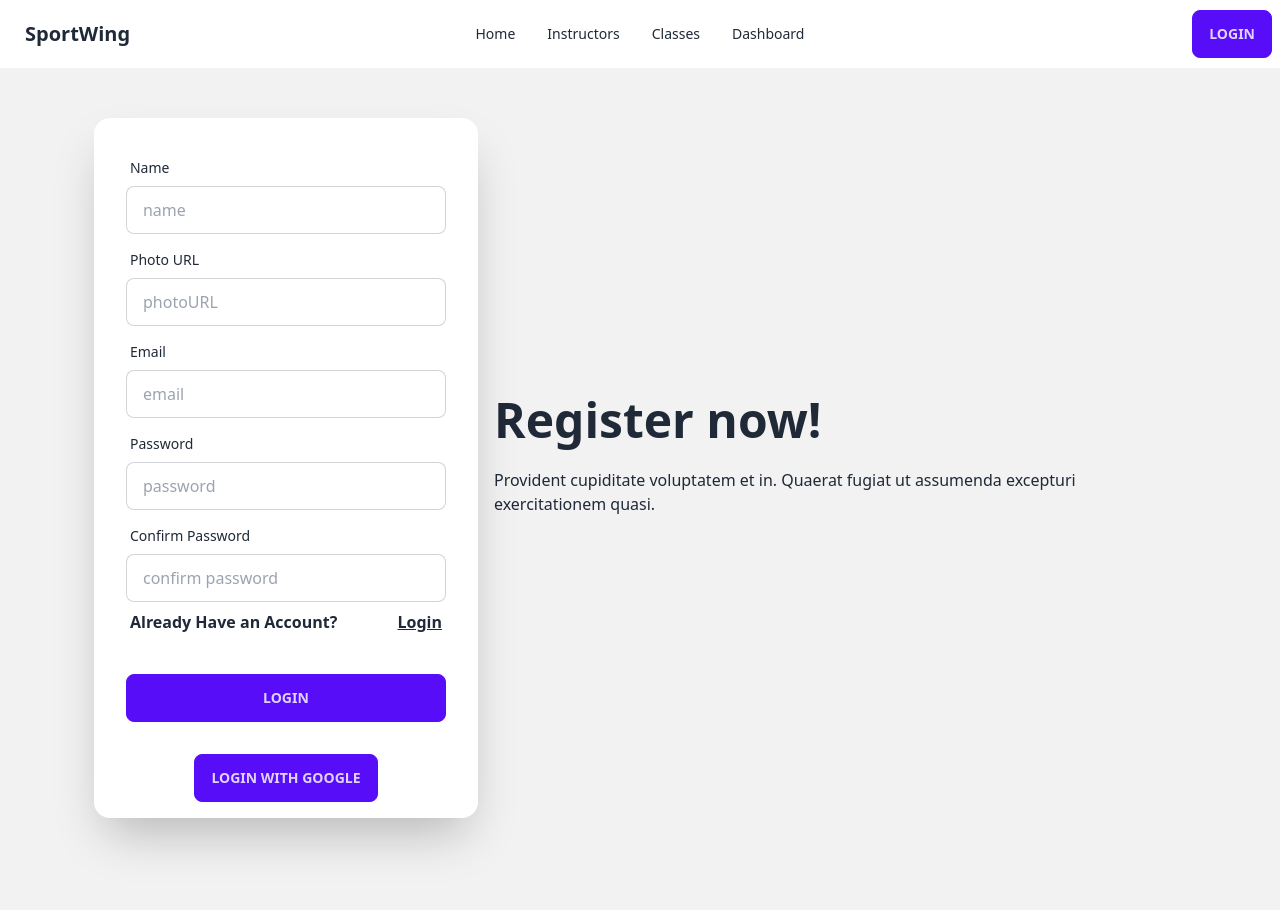
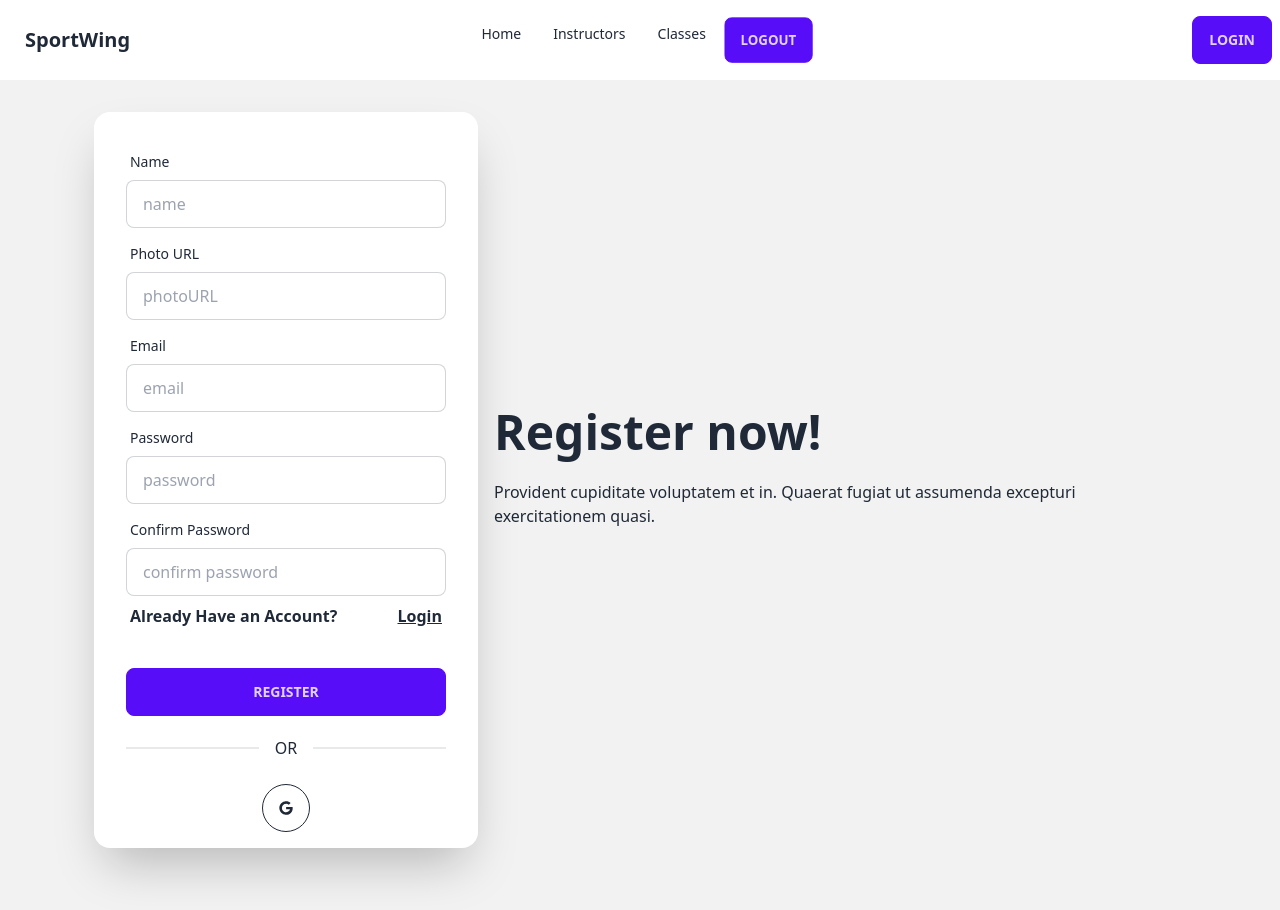
Before and after one commit to mdyasin7636/sportwing-client, a React (Vite) app: page /register in a window 1280 px wide. Shown: the top 910 px of the page. Built offline with nearby package versions, Linux system fonts and the light colour scheme; no server answers.

Commit message:
login & reg updated

```diff
--- a/package.json
+++ b/package.json
@@ -18,7 +18,8 @@
     "react-hook-form": "^7.44.3",
     "react-icons": "^4.9.0",
     "react-router-dom": "^6.12.0",
-    "sort-by": "^1.2.0"
+    "sort-by": "^1.2.0",
+    "sweetalert2": "^11.7.11"
   },
   "devDependencies": {
     "@types/react": "^18.0.37",
--- a/src/Pages/Login/Login.jsx
+++ b/src/Pages/Login/Login.jsx
@@ -1,14 +1,31 @@
 /* eslint-disable react/no-unescaped-entities */
 
-import { useState } from "react";
+import { useContext, useState } from "react";
 import { Link } from "react-router-dom";
 import { RiEyeLine, RiEyeOffLine } from "react-icons/ri";
+import { useForm } from "react-hook-form";
+import { AuthContext } from "../../providers/AuthProvider";
+import SocialLogin from "../Shared/SocialLogin/SocialLogin";
 
 const Login = () => {
   const [showPassword, setShowPassword] = useState(false);
-
   const togglePasswordVisibility = () => {
     setShowPassword(!showPassword);
+  };
+
+  const { register, handleSubmit } = useForm();
+  const {signIn} = useContext(AuthContext);
+
+  const onSubmit = data => {
+    signIn(data.email, data.password)
+    .then(result => {
+      const loggedUser = result.user;
+      console.log(loggedUser);
+    })
+    .catch(error => {
+      console.log(error);
+    })
+    console.log(data)
   };
 
   return (
@@ -22,13 +39,14 @@ const Login = () => {
           </p>
         </div>
         <div className="card flex-shrink-0 w-full max-w-sm shadow-2xl bg-base-100">
-          <form className="card-body">
+          <form onSubmit={handleSubmit(onSubmit)} className="card-body">
             <div className="form-control">
               <label className="label">
                 <span className="label-text">Email</span>
               </label>
               <input
                 type="text"
+                {...register("email")}
                 placeholder="email"
                 className="input input-bordered"
               />
@@ -40,6 +58,7 @@ const Login = () => {
               <div className="relative flex items-center">
                 <input
                   type={showPassword ? "text" : "password"}
+                  {...register("password")}
                   placeholder="password"
                   className="input input-bordered pr-[121px]"
                 />
@@ -64,10 +83,10 @@ const Login = () => {
             <div className="form-control mt-6">
               <button className="btn btn-primary">Login</button>
             </div>
+            <div className="divider">OR</div>
           </form>
-          <div className="text-center mb-4">
-            <button className="btn btn-primary">Login With Google</button>
-          </div>
+
+          <SocialLogin></SocialLogin>
         </div>
       </div>
     </div>
--- a/src/Pages/Register/Register.jsx
+++ b/src/Pages/Register/Register.jsx
@@ -1,6 +1,48 @@
-import { Link } from "react-router-dom";
+import { useForm } from "react-hook-form";
+import { Link, useNavigate } from "react-router-dom";
+import { useContext, useEffect } from "react";
+import { AuthContext } from "../../providers/AuthProvider";
+import Swal from "sweetalert2";
+import SocialLogin from "../Shared/SocialLogin/SocialLogin";
 
 const Register = () => {
+  const { register,handleSubmit, reset, watch, formState: { errors }} = useForm();
+
+  const {createUser, updateUserProfile} = useContext(AuthContext);
+  const navigate = useNavigate();
+
+  const onSubmit = (data) => {
+    console.log(data);
+    createUser(data.email, data.password)
+    .then(result => {
+      const loggedUser = result.user;
+      console.log(loggedUser);
+      updateUserProfile(data.name, data.photoURL)
+      .then( () => {
+        console.log('User Profile info Updated');
+        reset();
+        Swal.fire({
+          position: 'top-end',
+          icon: 'success',
+          title: 'User Created Successfully',
+          showConfirmButton: false,
+          timer: 1500
+        });
+        navigate('/');
+      })
+      .catch( error => console.log(error))
+    })
+  };
+
+  const password = watch("password");
+
+  useEffect(() => {
+    register("confirmPassword", {
+      validate: (value) =>
+        value === password || "Passwords do not match",
+    });
+  }, [register, password]);
+
   return (
     <div className="hero min-h-screen bg-base-200">
       <div className="hero-content flex-col lg:flex-row-reverse">
@@ -12,13 +54,14 @@ const Register = () => {
           </p>
         </div>
         <div className="card flex-shrink-0 w-full max-w-sm shadow-2xl bg-base-100">
-          <form className="card-body">
+          <form onSubmit={handleSubmit(onSubmit)} className="card-body">
             <div className="form-control">
               <label className="label">
                 <span className="label-text">Name</span>
               </label>
               <input
                 type="text"
+                {...register("name")}
                 placeholder="name"
                 className="input input-bordered"
               />
@@ -29,6 +72,7 @@ const Register = () => {
               </label>
               <input
                 type="text"
+                {...register("photoURL")}
                 placeholder="photoURL"
                 className="input input-bordered"
               />
@@ -39,9 +83,11 @@ const Register = () => {
               </label>
               <input
                 type="text"
+                {...register("email", { required: true })}
                 placeholder="email"
                 className="input input-bordered"
               />
+              {errors.email && <span>This field is required</span>}
             </div>
             <div className="form-control">
               <label className="label">
@@ -49,9 +95,25 @@ const Register = () => {
               </label>
               <input
                 type="password"
+                {...register("password", {
+                  required: true,
+                  minLength: 6,
+                  pattern: /(?=.*[A-Z])(?=.*[!@#$&*])/
+                })}
                 placeholder="password"
                 className="input input-bordered"
               />
+              {errors.password?.type === "required" && (
+                <span>Password is required</span>
+              )}
+              {errors.password?.type === "minLength" && (
+                <span>Password must be at least 6 characters</span>
+              )}
+              {errors.password?.type === "pattern" && (
+                <span>
+                  Password must have a capital letter & a special character
+                </span>
+              )}
             </div>
             <div className="form-control">
               <label className="label">
@@ -59,22 +121,26 @@ const Register = () => {
               </label>
               <input
                 type="password"
+                {...register("confirmPassword")}
                 placeholder="confirm password"
                 className="input input-bordered"
               />
-               <label className="label font-semibold">
-              Already Have an Account? <Link className='link' to="/login">Login</Link>
+              {errors.confirmPassword && (
+                <span>{errors.confirmPassword.message}</span>
+              )}
+              <label className="label font-semibold">
+                Already Have an Account?
+                <Link className="link" to="/login">
+                  Login
+                </Link>
               </label>
             </div>
             <div className="form-control mt-6">
-              <button className="btn btn-primary">Login</button>
+              <button className="btn btn-primary">Register</button>
             </div>
+            <div className="divider">OR</div>
           </form>
-          <div className="text-center mb-4">
-          <button className="btn btn-primary">
-              Login With Google
-            </button>
-          </div>
+          <SocialLogin></SocialLogin>
         </div>
       </div>
     </div>
--- a/src/Pages/Shared/Navbar/Navbar.jsx
+++ b/src/Pages/Shared/Navbar/Navbar.jsx
@@ -1,21 +1,32 @@
+import { useContext } from "react";
 import { Link } from "react-router-dom";
+import { AuthContext } from "../../../providers/AuthProvider";
 
 const Navbar = () => {
+  const { user, logOut } = useContext(AuthContext);
+
+  const handleLogOut = () => {
+    logOut()
+      .then(() => {})
+      .catch((error) => console.log(error));
+  };
+
   const navOptions = (
     <>
       <li>
-        <Link to='/'>Home</Link>
+        <Link to="/">Home</Link>
       </li>
       <li>
-        <Link to='/'>Instructors</Link>
+        <Link to="/">Instructors</Link>
       </li>
       <li>
-        <Link to='/'>Classes</Link>
-      </li>
-      <li>
-        <Link to='/'>Dashboard</Link>
+        <Link to="/">Classes</Link>
       </li>
 
+      {
+      user ?
+        <li> <Link to="/">Dashboard</Link> </li> : ""
+      }
     </>
   );
 
@@ -50,11 +61,22 @@ const Navbar = () => {
       </div>
       <div className="navbar-center hidden lg:flex">
         <ul className="menu menu-horizontal px-1">
-         {navOptions}
+          {navOptions}
+          <button onClick={handleLogOut} className="btn btn-primary">
+            Logout
+          </button>
         </ul>
       </div>
       <div className="navbar-end">
-       <Link className="btn btn-primary" to='/login'>Login</Link>
+        {user ? (
+          <div>
+            <img className="w-12 rounded-full" src={user?.photoURL} />
+          </div>
+        ) : (
+          <Link className="btn btn-primary" to="/login">
+            Login
+          </Link>
+        )}
       </div>
     </div>
   );
--- /dev/null
+++ b/src/Pages/Shared/SocialLogin/SocialLogin.jsx
@@ -0,0 +1,27 @@
+import { useContext } from "react";
+import { AuthContext } from "../../../providers/AuthProvider";
+import { FaGoogle } from 'react-icons/fa';
+
+const SocialLogin = () => {
+
+    const {googleSignIn} = useContext(AuthContext);
+
+    const handleGoogleSignIn = () => {
+        googleSignIn()
+        .then(result => {
+            const loggedUser = result.user;
+            console.log(loggedUser);
+        })
+        .catch( error => console.log(error))
+    }
+
+    return (
+        <div>
+            <div className="text-center mb-4 -mt-5">
+            <button onClick={handleGoogleSignIn} className="btn btn-circle btn-outline"> <span> <FaGoogle/> </span> </button>
+          </div>
+        </div>
+    );
+};
+
+export default SocialLogin;
--- a/src/providers/AuthProvider.jsx
+++ b/src/providers/AuthProvider.jsx
@@ -1,5 +1,5 @@
 import { createContext, useEffect, useState } from "react";
-import { createUserWithEmailAndPassword, getAuth, onAuthStateChanged, signInWithEmailAndPassword, signOut } from "firebase/auth";
+import { GoogleAuthProvider, createUserWithEmailAndPassword, getAuth, onAuthStateChanged, signInWithEmailAndPassword, signInWithPopup, signOut, updateProfile } from "firebase/auth";
 import app from "../firebase/firebase.config";
 
 
@@ -12,6 +12,8 @@ const AuthProvider = ({children}) => {
     const [user, setUser] = useState(null);
     const [loading, setLoading] = useState(true);
 
+    const googleProvider = new GoogleAuthProvider();
+
     const createUser = (email, password) => {
         setLoading(true);
         return createUserWithEmailAndPassword(auth, email, password);
@@ -20,6 +22,18 @@ const AuthProvider = ({children}) => {
     const signIn = (email, password) => {
         setLoading(true);
         return signInWithEmailAndPassword(auth, email, password);
+    }
+
+    const updateUserProfile = (name, photo) => {
+        setLoading(true);
+        return updateProfile(auth.currentUser, {
+            displayName: name, photoURL: photo
+        })
+    }
+
+    const googleSignIn = () => {
+        setLoading(true);
+        return signInWithPopup(auth, googleProvider);
     }
 
     const logOut = () => {
@@ -43,6 +57,8 @@ const AuthProvider = ({children}) => {
         loading,
         createUser,
         signIn,
+        updateUserProfile,
+        googleSignIn,
         logOut,
 
     }
```
Also changed, not shown: 1 other file (tests, documents, lock files or other folders).
